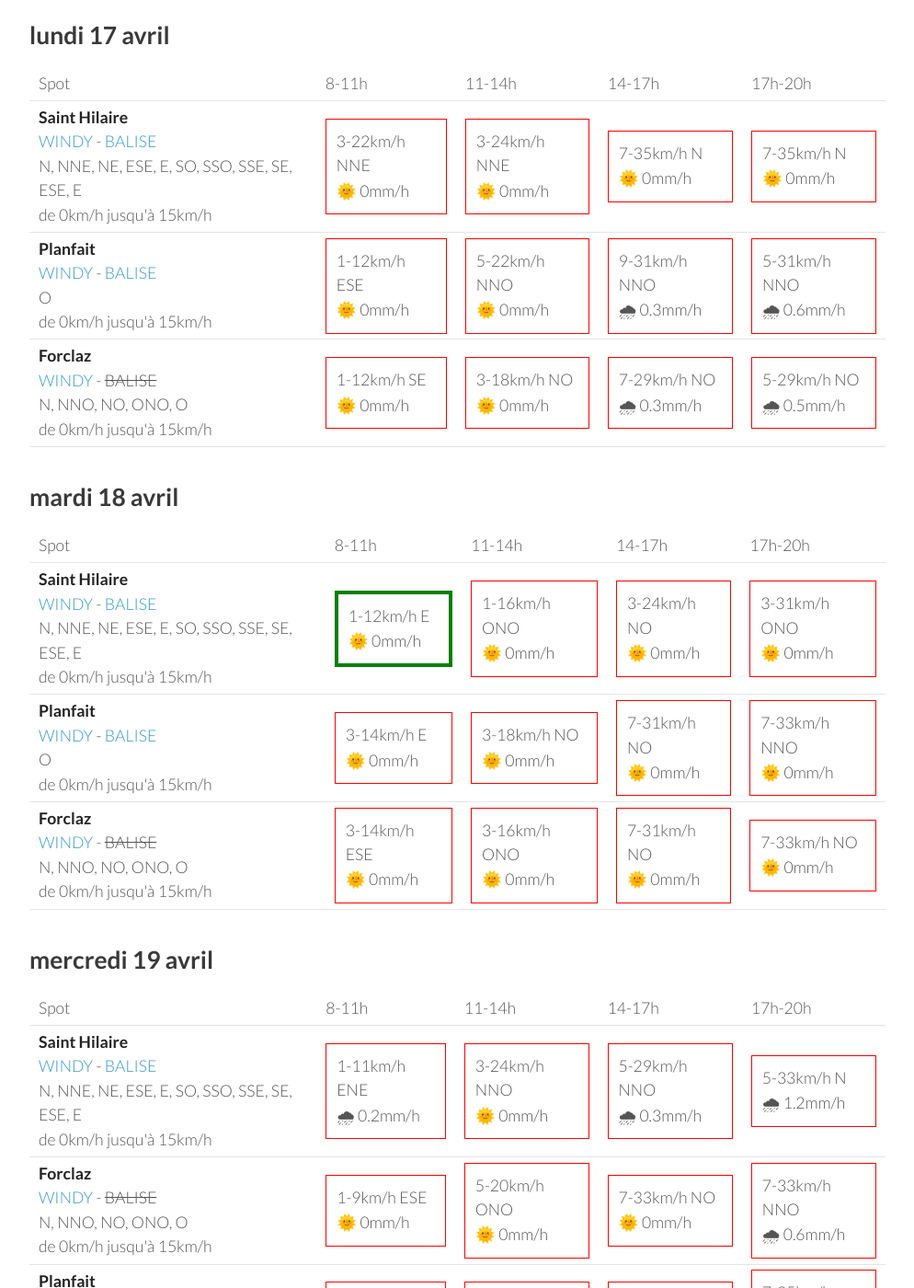
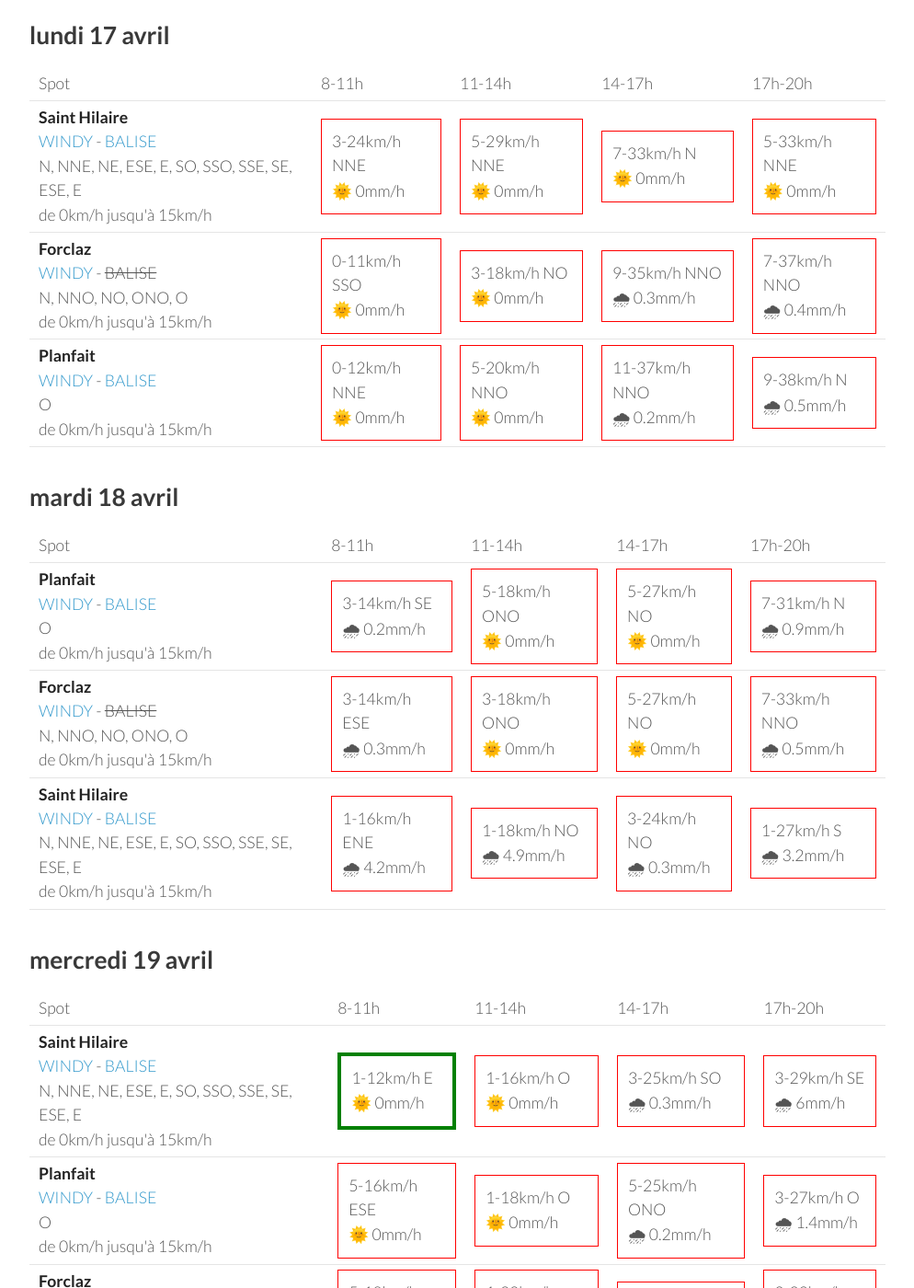
Before and after one commit to parapente-dans-le-nord/parapente-dans-le-nord.github.io, a Jekyll site: the page built from alpes_nord.markdown, in a window 1280 px wide and 1400 px high, scrolled down 1262 px. Shown: the whole window at 92% size, without its empty margins (26-1020 px from the left). Built offline with Jekyll 4.4.1, drawn with Linux system fonts in a browser that asks for light colours; some of the changed text lies outside the part shown.

Commit message:
update index.markdown

```diff
--- a/alpes_nord.markdown
+++ b/alpes_nord.markdown
@@ -24,31 +24,28 @@ page mise à jour le samedi 15 avril 06:25
 <tr>
         <td><strong>Forclaz</strong><br><a href="https://windy.com/45.814/6.247?45.375,6.246,8,m:eVwaglz">WINDY</a> - <span class="no-balise"> BALISE </span><br> <span class="vent-favorable">N, NNO, NO, ONO, O</span><br><span class="force-vent">de 0km/h jusqu'à 15km/h</span> </td>
 
-            <td><div class="not-flyable"><p>5-14km/h SSE</p><p>🌧 1.7mm/h</p></div></td>
-            <td><div class="not-flyable"><p>7-14km/h N</p><p>🌧 10mm/h</p></div></td>
-            <td><div class="not-flyable"><p>7-25km/h NNO</p><p>🌧 4.8mm/h</p></div></td>
-            <td><div class="not-flyable"><p>7-29km/h NNO</p><p>🌧 1.5mm/h</p></div></td>
-
+            <td><div class="not-flyable"><p>0-0km/h NA</p><p>🌧️ 0mm/h</p></div></td>
+            <td><div class="not-flyable"><p>3-9km/h OSO</p><p>🌧 7mm/h</p></div></td>
+            <td><div class="not-flyable"><p>9-20km/h N</p><p>🌧 1.8mm/h</p></div></td>
+            <td><div class="not-flyable"><p>5-22km/h NNO</p><p>🌧 1.8mm/h</p></div></td>
 
     </tr>
 <tr>
         <td><strong>Planfait</strong><br><a href="https://windy.com/45.853/6.223?45.415,6.223,8">WINDY</a> - <span class=""><a href="https://www.openwindmap.org/PP496">BALISE</a> </span><br> <span class="vent-favorable">O</span><br><span class="force-vent">de 0km/h jusqu'à 15km/h</span> </td>
 
-            <td><div class="not-flyable"><p>5-12km/h SSE</p><p>🌧 2.4mm/h</p></div></td>
-            <td><div class="not-flyable"><p>3-12km/h NNO</p><p>🌧 12mm/h</p></div></td>
-            <td><div class="not-flyable"><p>3-14km/h NO</p><p>🌧 5mm/h</p></div></td>
-            <td><div class="not-flyable"><p>7-20km/h NNO</p><p>🌧 1.9mm/h</p></div></td>
-
+            <td><div class="not-flyable"><p>0-0km/h NA</p><p>🌧️ 0mm/h</p></div></td>
+            <td><div class="not-flyable"><p>1-18km/h S</p><p>🌧 8mm/h</p></div></td>
+            <td><div class="not-flyable"><p>3-14km/h ONO</p><p>🌧 2.4mm/h</p></div></td>
+            <td><div class="not-flyable"><p>3-18km/h NNO</p><p>🌧 2.2mm/h</p></div></td>
 
     </tr>
 <tr>
         <td><strong>Saint Hilaire</strong><br><a href="https://windy.com/45.307/5.888?45.087,5.889,9,m:eUFagkX">WINDY</a> - <span class=""><a href="http://www.balisemeteo.com/balise.php?idBalise=61">BALISE</a> </span><br> <span class="vent-favorable">N, NNE, NE, ESE, E, SO, SSO, SSE, SE, ESE, E</span><br><span class="force-vent">de 0km/h jusqu'à 15km/h</span> </td>
 
-            <td><div class="not-flyable"><p>7-14km/h S</p><p>🌧 4.7mm/h</p></div></td>
-            <td><div class="not-flyable"><p>5-29km/h SE</p><p>🌧 11mm/h</p></div></td>
-            <td><div class="not-flyable"><p>3-14km/h ENE</p><p>🌧 6mm/h</p></div></td>
-            <td><div class="not-flyable"><p>1-12km/h ENE</p><p>🌧 6mm/h</p></div></td>
-
+            <td><div class="not-flyable"><p>0-0km/h NA</p><p>🌧️ 0mm/h</p></div></td>
+            <td><div class="not-flyable"><p>7-27km/h SSO</p><p>🌧 7mm/h</p></div></td>
+            <td><div class="not-flyable"><p>5-20km/h SSO</p><p>🌧 9mm/h</p></div></td>
+            <td><div class="not-flyable"><p>1-14km/h ESE</p><p>🌧 4.3mm/h</p></div></td>
 
     </tr>
 
@@ -70,9 +67,9 @@ page mise à jour le samedi 15 avril 06:25
 <tr>
         <td><strong>Forclaz</strong><br><a href="https://windy.com/45.814/6.247?45.375,6.246,8,m:eVwaglz">WINDY</a> - <span class="no-balise"> BALISE </span><br> <span class="vent-favorable">N, NNO, NO, ONO, O</span><br><span class="force-vent">de 0km/h jusqu'à 15km/h</span> </td>
 
-            <td><div class="flyable"><p>5-11km/h N</p><p>🌞 0mm/h</p></div></td>
-            <td><div class="not-flyable"><p>9-20km/h NO</p><p>🌞 0mm/h</p></div></td>
-            <td><div class="not-flyable"><p>14-35km/h ONO</p><p>🌞 0mm/h</p></div></td>
+            <td><div class="flyable"><p>3-9km/h N</p><p>🌞 0mm/h</p></div></td>
+            <td><div class="not-flyable"><p>7-18km/h NO</p><p>🌞 0mm/h</p></div></td>
+            <td><div class="not-flyable"><p>11-29km/h NO</p><p>🌞 0mm/h</p></div></td>
             <td><div class="not-flyable"><p>11-31km/h NNO</p><p>🌞 0mm/h</p></div></td>
 
 
@@ -81,19 +78,19 @@ page mise à jour le samedi 15 avril 06:25
         <td><strong>Saint Hilaire</strong><br><a href="https://windy.com/45.307/5.888?45.087,5.889,9,m:eUFagkX">WINDY</a> - <span class=""><a href="http://www.balisemeteo.com/balise.php?idBalise=61">BALISE</a> </span><br> <span class="vent-favorable">N, NNE, NE, ESE, E, SO, SSO, SSE, SE, ESE, E</span><br><span class="force-vent">de 0km/h jusqu'à 15km/h</span> </td>
 
             <td><div class="not-flyable"><p>7-18km/h NE</p><p>🌞 0mm/h</p></div></td>
-            <td><div class="not-flyable"><p>9-29km/h NE</p><p>🌞 0mm/h</p></div></td>
-            <td><div class="not-flyable"><p>12-31km/h ENE</p><p>🌧 0.3mm/h</p></div></td>
-            <td><div class="not-flyable"><p>11-33km/h N</p><p>🌞 0mm/h</p></div></td>
+            <td><div class="not-flyable"><p>14-35km/h ENE</p><p>🌞 0mm/h</p></div></td>
+            <td><div class="not-flyable"><p>12-33km/h NE</p><p>🌞 0mm/h</p></div></td>
+            <td><div class="not-flyable"><p>7-27km/h NNE</p><p>🌞 0mm/h</p></div></td>
 
 
     </tr>
 <tr>
         <td><strong>Planfait</strong><br><a href="https://windy.com/45.853/6.223?45.415,6.223,8">WINDY</a> - <span class=""><a href="https://www.openwindmap.org/PP496">BALISE</a> </span><br> <span class="vent-favorable">O</span><br><span class="force-vent">de 0km/h jusqu'à 15km/h</span> </td>
 
-            <td><div class="not-flyable"><p>1-5km/h NNE</p><p>🌞 0mm/h</p></div></td>
-            <td><div class="not-flyable"><p>7-16km/h NO</p><p>🌞 0mm/h</p></div></td>
-            <td><div class="not-flyable"><p>12-33km/h NNO</p><p>🌞 0mm/h</p></div></td>
-            <td><div class="not-flyable"><p>12-35km/h NNO</p><p>🌞 0mm/h</p></div></td>
+            <td><div class="not-flyable"><p>1-3km/h ENE</p><p>🌞 0mm/h</p></div></td>
+            <td><div class="not-flyable"><p>7-18km/h NO</p><p>🌞 0mm/h</p></div></td>
+            <td><div class="not-flyable"><p>11-29km/h NNO</p><p>🌞 0mm/h</p></div></td>
+            <td><div class="not-flyable"><p>11-33km/h NNO</p><p>🌞 0mm/h</p></div></td>
 
 
     </tr>
@@ -116,30 +113,30 @@ page mise à jour le samedi 15 avril 06:25
 <tr>
         <td><strong>Saint Hilaire</strong><br><a href="https://windy.com/45.307/5.888?45.087,5.889,9,m:eUFagkX">WINDY</a> - <span class=""><a href="http://www.balisemeteo.com/balise.php?idBalise=61">BALISE</a> </span><br> <span class="vent-favorable">N, NNE, NE, ESE, E, SO, SSO, SSE, SE, ESE, E</span><br><span class="force-vent">de 0km/h jusqu'à 15km/h</span> </td>
 
-            <td><div class="not-flyable"><p>3-22km/h NNE</p><p>🌞 0mm/h</p></div></td>
             <td><div class="not-flyable"><p>3-24km/h NNE</p><p>🌞 0mm/h</p></div></td>
-            <td><div class="not-flyable"><p>7-35km/h N</p><p>🌞 0mm/h</p></div></td>
-            <td><div class="not-flyable"><p>7-35km/h N</p><p>🌞 0mm/h</p></div></td>
+            <td><div class="not-flyable"><p>5-29km/h NNE</p><p>🌞 0mm/h</p></div></td>
+            <td><div class="not-flyable"><p>7-33km/h N</p><p>🌞 0mm/h</p></div></td>
+            <td><div class="not-flyable"><p>5-33km/h NNE</p><p>🌞 0mm/h</p></div></td>
+
+
+    </tr>
+<tr>
+        <td><strong>Forclaz</strong><br><a href="https://windy.com/45.814/6.247?45.375,6.246,8,m:eVwaglz">WINDY</a> - <span class="no-balise"> BALISE </span><br> <span class="vent-favorable">N, NNO, NO, ONO, O</span><br><span class="force-vent">de 0km/h jusqu'à 15km/h</span> </td>
+
+            <td><div class="not-flyable"><p>0-11km/h SSO</p><p>🌞 0mm/h</p></div></td>
+            <td><div class="not-flyable"><p>3-18km/h NO</p><p>🌞 0mm/h</p></div></td>
+            <td><div class="not-flyable"><p>9-35km/h NNO</p><p>🌧 0.3mm/h</p></div></td>
+            <td><div class="not-flyable"><p>7-37km/h NNO</p><p>🌧 0.4mm/h</p></div></td>
 
 
     </tr>
 <tr>
         <td><strong>Planfait</strong><br><a href="https://windy.com/45.853/6.223?45.415,6.223,8">WINDY</a> - <span class=""><a href="https://www.openwindmap.org/PP496">BALISE</a> </span><br> <span class="vent-favorable">O</span><br><span class="force-vent">de 0km/h jusqu'à 15km/h</span> </td>
 
-            <td><div class="not-flyable"><p>1-12km/h ESE</p><p>🌞 0mm/h</p></div></td>
-            <td><div class="not-flyable"><p>5-22km/h NNO</p><p>🌞 0mm/h</p></div></td>
-            <td><div class="not-flyable"><p>9-31km/h NNO</p><p>🌧 0.3mm/h</p></div></td>
-            <td><div class="not-flyable"><p>5-31km/h NNO</p><p>🌧 0.6mm/h</p></div></td>
-
-
-    </tr>
-<tr>
-        <td><strong>Forclaz</strong><br><a href="https://windy.com/45.814/6.247?45.375,6.246,8,m:eVwaglz">WINDY</a> - <span class="no-balise"> BALISE </span><br> <span class="vent-favorable">N, NNO, NO, ONO, O</span><br><span class="force-vent">de 0km/h jusqu'à 15km/h</span> </td>
-
-            <td><div class="not-flyable"><p>1-12km/h SE</p><p>🌞 0mm/h</p></div></td>
-            <td><div class="not-flyable"><p>3-18km/h NO</p><p>🌞 0mm/h</p></div></td>
-            <td><div class="not-flyable"><p>7-29km/h NO</p><p>🌧 0.3mm/h</p></div></td>
-            <td><div class="not-flyable"><p>5-29km/h NO</p><p>🌧 0.5mm/h</p></div></td>
+            <td><div class="not-flyable"><p>0-12km/h NNE</p><p>🌞 0mm/h</p></div></td>
+            <td><div class="not-flyable"><p>5-20km/h NNO</p><p>🌞 0mm/h</p></div></td>
+            <td><div class="not-flyable"><p>11-37km/h NNO</p><p>🌧 0.2mm/h</p></div></td>
+            <td><div class="not-flyable"><p>9-38km/h N</p><p>🌧 0.5mm/h</p></div></td>
 
 
     </tr>
@@ -160,32 +157,32 @@ page mise à jour le samedi 15 avril 06:25
       <td>17h-20h</td>
     </tr>
 <tr>
-        <td><strong>Saint Hilaire</strong><br><a href="https://windy.com/45.307/5.888?45.087,5.889,9,m:eUFagkX">WINDY</a> - <span class=""><a href="http://www.balisemeteo.com/balise.php?idBalise=61">BALISE</a> </span><br> <span class="vent-favorable">N, NNE, NE, ESE, E, SO, SSO, SSE, SE, ESE, E</span><br><span class="force-vent">de 0km/h jusqu'à 15km/h</span> </td>
-
-            <td><div class="flyable"><p>1-12km/h E</p><p>🌞 0mm/h</p></div></td>
-            <td><div class="not-flyable"><p>1-16km/h ONO</p><p>🌞 0mm/h</p></div></td>
-            <td><div class="not-flyable"><p>3-24km/h NO</p><p>🌞 0mm/h</p></div></td>
-            <td><div class="not-flyable"><p>3-31km/h ONO</p><p>🌞 0mm/h</p></div></td>
-
-
-    </tr>
-<tr>
         <td><strong>Planfait</strong><br><a href="https://windy.com/45.853/6.223?45.415,6.223,8">WINDY</a> - <span class=""><a href="https://www.openwindmap.org/PP496">BALISE</a> </span><br> <span class="vent-favorable">O</span><br><span class="force-vent">de 0km/h jusqu'à 15km/h</span> </td>
 
-            <td><div class="not-flyable"><p>3-14km/h E</p><p>🌞 0mm/h</p></div></td>
-            <td><div class="not-flyable"><p>3-18km/h NO</p><p>🌞 0mm/h</p></div></td>
-            <td><div class="not-flyable"><p>7-31km/h NO</p><p>🌞 0mm/h</p></div></td>
-            <td><div class="not-flyable"><p>7-33km/h NNO</p><p>🌞 0mm/h</p></div></td>
+            <td><div class="not-flyable"><p>3-14km/h SE</p><p>🌧 0.2mm/h</p></div></td>
+            <td><div class="not-flyable"><p>5-18km/h ONO</p><p>🌞 0mm/h</p></div></td>
+            <td><div class="not-flyable"><p>5-27km/h NO</p><p>🌞 0mm/h</p></div></td>
+            <td><div class="not-flyable"><p>7-31km/h N</p><p>🌧 0.9mm/h</p></div></td>
 
 
     </tr>
 <tr>
         <td><strong>Forclaz</strong><br><a href="https://windy.com/45.814/6.247?45.375,6.246,8,m:eVwaglz">WINDY</a> - <span class="no-balise"> BALISE </span><br> <span class="vent-favorable">N, NNO, NO, ONO, O</span><br><span class="force-vent">de 0km/h jusqu'à 15km/h</span> </td>
 
-            <td><div class="not-flyable"><p>3-14km/h ESE</p><p>🌞 0mm/h</p></div></td>
-            <td><div class="not-flyable"><p>3-16km/h ONO</p><p>🌞 0mm/h</p></div></td>
-            <td><div class="not-flyable"><p>7-31km/h NO</p><p>🌞 0mm/h</p></div></td>
-            <td><div class="not-flyable"><p>7-33km/h NO</p><p>🌞 0mm/h</p></div></td>
+            <td><div class="not-flyable"><p>3-14km/h ESE</p><p>🌧 0.3mm/h</p></div></td>
+            <td><div class="not-flyable"><p>3-18km/h ONO</p><p>🌞 0mm/h</p></div></td>
+            <td><div class="not-flyable"><p>5-27km/h NO</p><p>🌞 0mm/h</p></div></td>
+            <td><div class="not-flyable"><p>7-33km/h NNO</p><p>🌧 0.5mm/h</p></div></td>
+
+
+    </tr>
+<tr>
+        <td><strong>Saint Hilaire</strong><br><a href="https://windy.com/45.307/5.888?45.087,5.889,9,m:eUFagkX">WINDY</a> - <span class=""><a href="http://www.balisemeteo.com/balise.php?idBalise=61">BALISE</a> </span><br> <span class="vent-favorable">N, NNE, NE, ESE, E, SO, SSO, SSE, SE, ESE, E</span><br><span class="force-vent">de 0km/h jusqu'à 15km/h</span> </td>
+
+            <td><div class="not-flyable"><p>1-16km/h ENE</p><p>🌧 4.2mm/h</p></div></td>
+            <td><div class="not-flyable"><p>1-18km/h NO</p><p>🌧 4.9mm/h</p></div></td>
+            <td><div class="not-flyable"><p>3-24km/h NO</p><p>🌧 0.3mm/h</p></div></td>
+            <td><div class="not-flyable"><p>1-27km/h S</p><p>🌧 3.2mm/h</p></div></td>
 
 
     </tr>
@@ -208,30 +205,30 @@ page mise à jour le samedi 15 avril 06:25
 <tr>
         <td><strong>Saint Hilaire</strong><br><a href="https://windy.com/45.307/5.888?45.087,5.889,9,m:eUFagkX">WINDY</a> - <span class=""><a href="http://www.balisemeteo.com/balise.php?idBalise=61">BALISE</a> </span><br> <span class="vent-favorable">N, NNE, NE, ESE, E, SO, SSO, SSE, SE, ESE, E</span><br><span class="force-vent">de 0km/h jusqu'à 15km/h</span> </td>
 
-            <td><div class="not-flyable"><p>1-11km/h ENE</p><p>🌧 0.2mm/h</p></div></td>
-            <td><div class="not-flyable"><p>3-24km/h NNO</p><p>🌞 0mm/h</p></div></td>
-            <td><div class="not-flyable"><p>5-29km/h NNO</p><p>🌧 0.3mm/h</p></div></td>
-            <td><div class="not-flyable"><p>5-33km/h N</p><p>🌧 1.2mm/h</p></div></td>
+            <td><div class="flyable"><p>1-12km/h E</p><p>🌞 0mm/h</p></div></td>
+            <td><div class="not-flyable"><p>1-16km/h O</p><p>🌞 0mm/h</p></div></td>
+            <td><div class="not-flyable"><p>3-25km/h SO</p><p>🌧 0.3mm/h</p></div></td>
+            <td><div class="not-flyable"><p>3-29km/h SE</p><p>🌧 6mm/h</p></div></td>
+
+
+    </tr>
+<tr>
+        <td><strong>Planfait</strong><br><a href="https://windy.com/45.853/6.223?45.415,6.223,8">WINDY</a> - <span class=""><a href="https://www.openwindmap.org/PP496">BALISE</a> </span><br> <span class="vent-favorable">O</span><br><span class="force-vent">de 0km/h jusqu'à 15km/h</span> </td>
+
+            <td><div class="not-flyable"><p>5-16km/h ESE</p><p>🌞 0mm/h</p></div></td>
+            <td><div class="not-flyable"><p>1-18km/h O</p><p>🌞 0mm/h</p></div></td>
+            <td><div class="not-flyable"><p>5-25km/h ONO</p><p>🌧 0.2mm/h</p></div></td>
+            <td><div class="not-flyable"><p>3-27km/h O</p><p>🌧 1.4mm/h</p></div></td>
 
 
     </tr>
 <tr>
         <td><strong>Forclaz</strong><br><a href="https://windy.com/45.814/6.247?45.375,6.246,8,m:eVwaglz">WINDY</a> - <span class="no-balise"> BALISE </span><br> <span class="vent-favorable">N, NNO, NO, ONO, O</span><br><span class="force-vent">de 0km/h jusqu'à 15km/h</span> </td>
 
-            <td><div class="not-flyable"><p>1-9km/h ESE</p><p>🌞 0mm/h</p></div></td>
-            <td><div class="not-flyable"><p>5-20km/h ONO</p><p>🌞 0mm/h</p></div></td>
-            <td><div class="not-flyable"><p>7-33km/h NO</p><p>🌞 0mm/h</p></div></td>
-            <td><div class="not-flyable"><p>7-33km/h NNO</p><p>🌧 0.6mm/h</p></div></td>
-
-
-    </tr>
-<tr>
-        <td><strong>Planfait</strong><br><a href="https://windy.com/45.853/6.223?45.415,6.223,8">WINDY</a> - <span class=""><a href="https://www.openwindmap.org/PP496">BALISE</a> </span><br> <span class="vent-favorable">O</span><br><span class="force-vent">de 0km/h jusqu'à 15km/h</span> </td>
-
-            <td><div class="not-flyable"><p>1-9km/h E</p><p>🌞 0mm/h</p></div></td>
-            <td><div class="not-flyable"><p>5-22km/h NO</p><p>🌞 0mm/h</p></div></td>
-            <td><div class="not-flyable"><p>7-33km/h NO</p><p>🌞 0mm/h</p></div></td>
-            <td><div class="not-flyable"><p>7-35km/h NNO</p><p>🌧 0.4mm/h</p></div></td>
+            <td><div class="not-flyable"><p>5-18km/h ESE</p><p>🌞 0mm/h</p></div></td>
+            <td><div class="not-flyable"><p>1-20km/h OSO</p><p>🌞 0mm/h</p></div></td>
+            <td><div class="not-flyable"><p>5-25km/h NO</p><p>🌞 0mm/h</p></div></td>
+            <td><div class="not-flyable"><p>3-29km/h SO</p><p>🌧 1.2mm/h</p></div></td>
 
 
     </tr>
@@ -239,3 +236,49 @@ page mise à jour le samedi 15 avril 06:25
 </tbody>
 </table>
 {:/}
+## jeudi 20 avril
+
+{::nomarkdown}
+<table>
+  <tbody>
+    <tr>
+      <td>Spot</td>
+      <td>8-11h</td>
+      <td>11-14h</td>
+      <td>14-17h</td>
+      <td>17h-20h</td>
+    </tr>
+<tr>
+        <td><strong>Planfait</strong><br><a href="https://windy.com/45.853/6.223?45.415,6.223,8">WINDY</a> - <span class=""><a href="https://www.openwindmap.org/PP496">BALISE</a> </span><br> <span class="vent-favorable">O</span><br><span class="force-vent">de 0km/h jusqu'à 15km/h</span> </td>
+
+            <td><div class="not-flyable"><p>3-18km/h SE</p><p>🌧 2.5mm/h</p></div></td>
+            <td><div class="not-flyable"><p>3-22km/h S</p><p>🌧 0.9mm/h</p></div></td>
+            <td><div class="not-flyable"><p>5-25km/h OSO</p><p>🌧 0.5mm/h</p></div></td>
+            <td><div class="not-flyable"><p>5-27km/h OSO</p><p>🌧 0.9mm/h</p></div></td>
+
+
+    </tr>
+<tr>
+        <td><strong>Saint Hilaire</strong><br><a href="https://windy.com/45.307/5.888?45.087,5.889,9,m:eUFagkX">WINDY</a> - <span class=""><a href="http://www.balisemeteo.com/balise.php?idBalise=61">BALISE</a> </span><br> <span class="vent-favorable">N, NNE, NE, ESE, E, SO, SSO, SSE, SE, ESE, E</span><br><span class="force-vent">de 0km/h jusqu'à 15km/h</span> </td>
+
+            <td><div class="not-flyable"><p>1-20km/h NNE</p><p>🌧 3.1mm/h</p></div></td>
+            <td><div class="not-flyable"><p>5-29km/h SO</p><p>🌧 1.6mm/h</p></div></td>
+            <td><div class="not-flyable"><p>5-38km/h SO</p><p>🌧 0.9mm/h</p></div></td>
+            <td><div class="not-flyable"><p>5-40km/h SO</p><p>🌧 0.5mm/h</p></div></td>
+
+
+    </tr>
+<tr>
+        <td><strong>Forclaz</strong><br><a href="https://windy.com/45.814/6.247?45.375,6.246,8,m:eVwaglz">WINDY</a> - <span class="no-balise"> BALISE </span><br> <span class="vent-favorable">N, NNO, NO, ONO, O</span><br><span class="force-vent">de 0km/h jusqu'à 15km/h</span> </td>
+
+            <td><div class="not-flyable"><p>1-18km/h SE</p><p>🌧 3.2mm/h</p></div></td>
+            <td><div class="not-flyable"><p>1-20km/h SE</p><p>🌧 1.1mm/h</p></div></td>
+            <td><div class="not-flyable"><p>3-24km/h OSO</p><p>🌧 0.5mm/h</p></div></td>
+            <td><div class="not-flyable"><p>1-25km/h OSO</p><p>🌧 1mm/h</p></div></td>
+
+
+    </tr>
+
+</tbody>
+</table>
+{:/}
```
Also changed, not shown: other parts of alpes_nord.markdown (+1 -1 lines).
